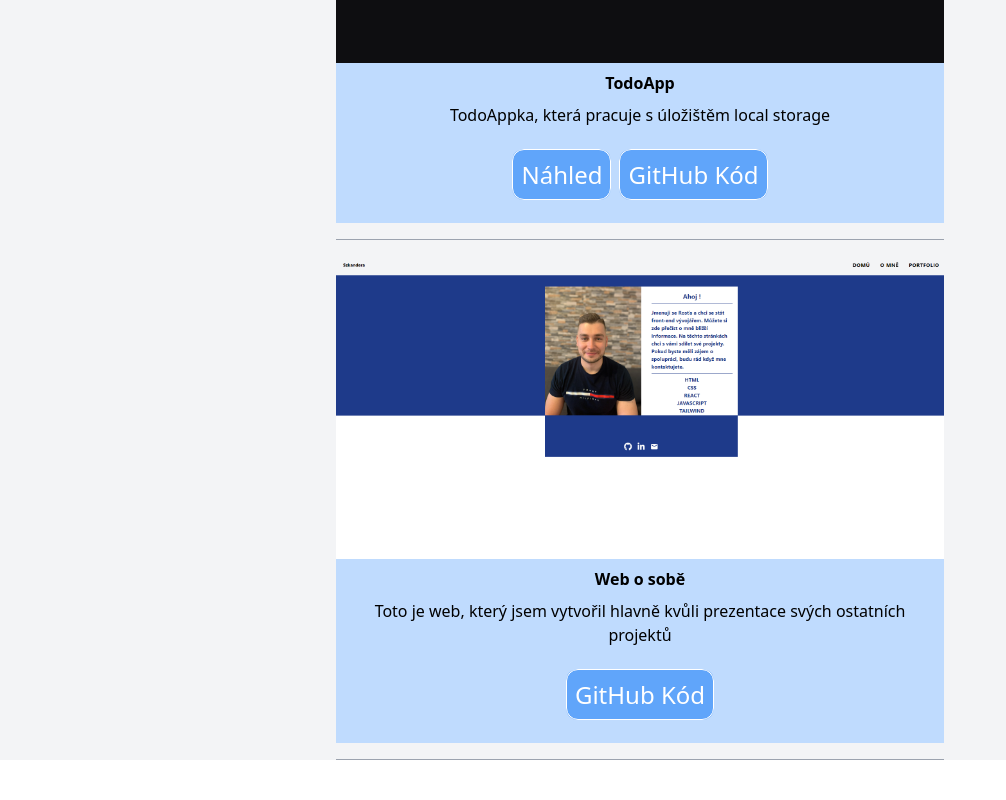
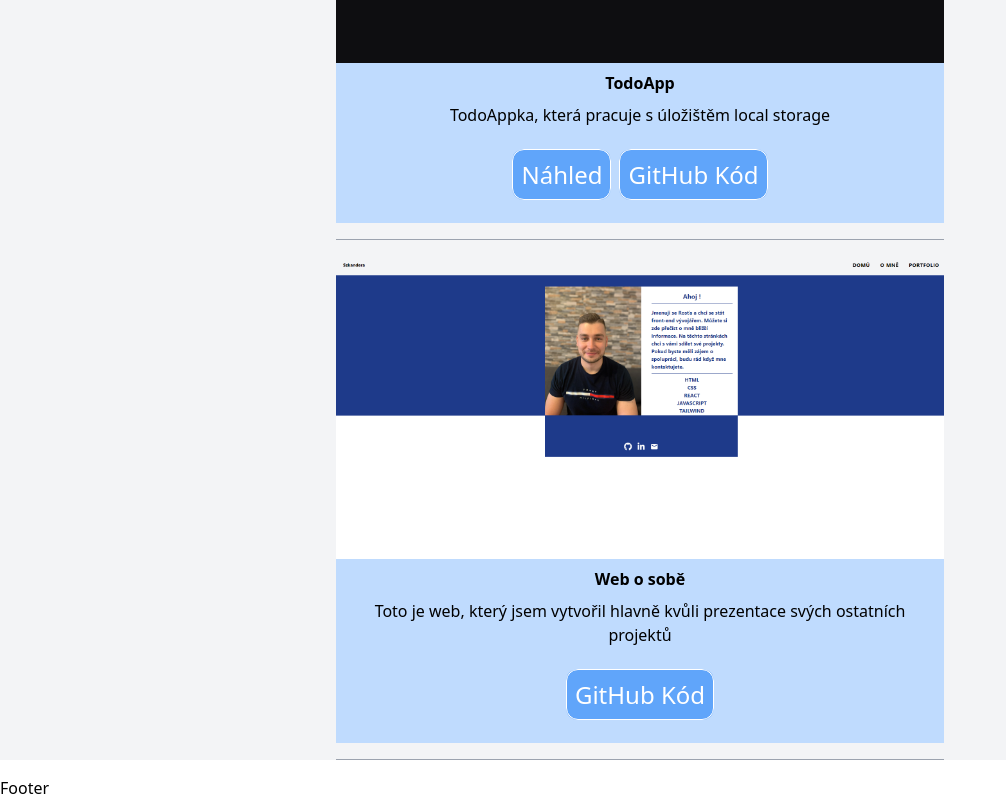
Before and after one commit to RostislavSzkandera/AboutMe, a React (Create React App) app: page / in a window 1280 px wide. Shown: the part 3024-3824 px from the top of the page, without its empty margins (0-1006 px from the left). Before the commit the page ends 3800 px from the top, so only its background shows below. Built offline with nearby package versions, Linux system fonts and the light colour scheme.

Commit message:
Change onEmailClick function

```diff
--- a/src/App.js
+++ b/src/App.js
@@ -1,13 +1,24 @@
 import Header from "./components/Header"
 import AboutMe from "./components/AboutMe"
 import Portfolio from "./components/Portfolio"
+import Footer from "./components/Footer"
+
+
 
 
 const App = () => {
+
+  // Funkce pro odeslání e-mailu
+  const onEmailClick = () =>{
+    window.open("mailto:szkandera.r@seznam.cz?subject=SendMail&body=Description")
+  }
+
+
+
   return (
     <div className="overflow-hidden">
       <div>
-        <Header />
+        <Header onEmailClick={onEmailClick} />
       </div>
       <div>
         <AboutMe />
@@ -15,6 +26,9 @@ const App = () => {
       <div>
         <Portfolio />
       </div>
+      <div>
+        <Footer />
+      </div>
     </div>
   )
 }
--- /dev/null
+++ b/src/components/Footer.js
@@ -0,0 +1,11 @@
+
+
+const Footer = () => {
+  return (
+    <div>
+      Footer
+    </div>
+  )
+}
+
+export default Footer
--- a/src/components/Header.js
+++ b/src/components/Header.js
@@ -12,17 +12,13 @@ import { MdEmail } from "react-icons/md";
 
 
 
-const Header = () => {
+const Header = ({onEmailClick}) => {
     const [showNav, setShowNav] = useState(true)
 
 // Funkce pro otevření mobilního menu
     const menuHandler = () => {
         setShowNav(!showNav)
         }
-// Funkce pro odesláni e-mailu
-    const onEmailClick = () =>{
-            window.open("mailto:szkandera.r@seznam.cz?subject=SendMail&body=Description")
-          }
 
 
   return (
```
